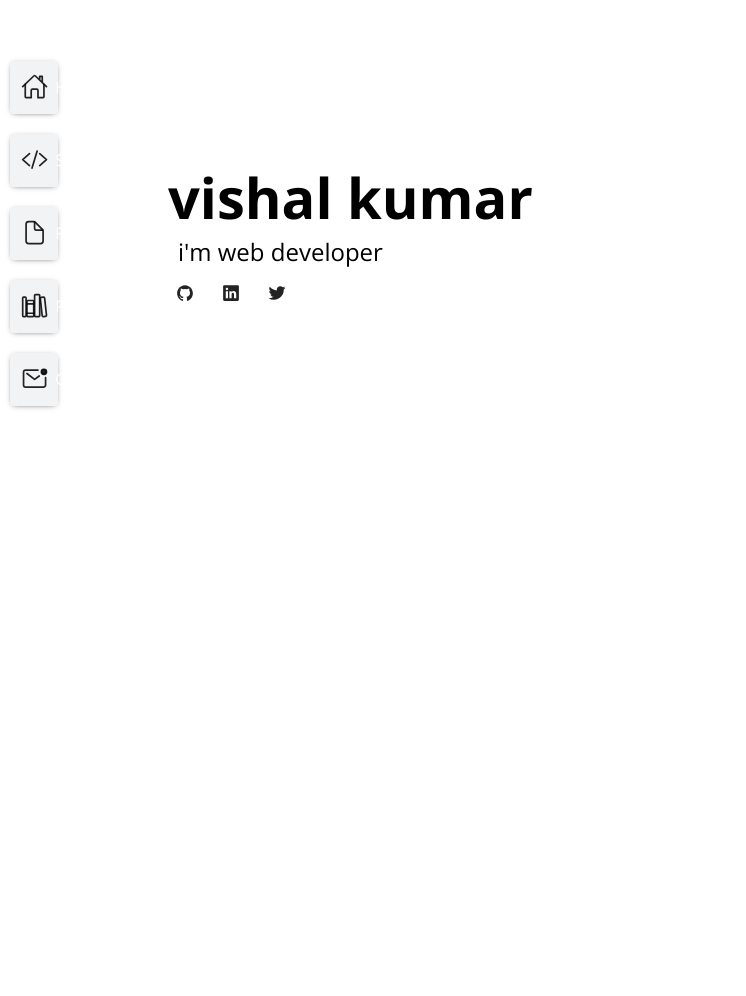
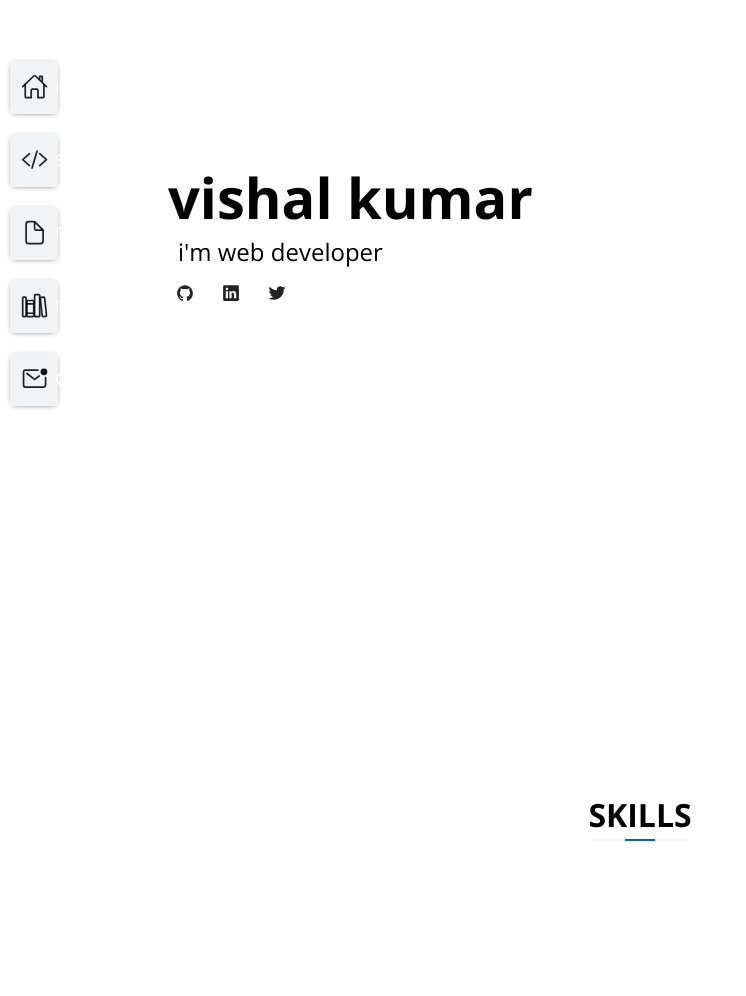
Before and after one commit to vishalkumar12323/Vishal-Portfolios-, a website built with Vite: page index.html in a window 1280 px wide. Shown: the part 167-1163 px from the top of the page, without its empty margins (0-746 px from the left). Before the commit the page ends 800 px from the top, so only its background shows below. Built offline with nearby package versions, Linux system fonts and the light colour scheme.

Commit message:
add skill section

```diff
--- a/css/style.css
+++ b/css/style.css
@@ -32,9 +32,11 @@ li {
 
 .section {
     padding: 10rem 9rem;
+    overflow: hidden;
 }
 
 
+/* Header-Section  */
 #header {
     position: fixed;
     top: 0;
@@ -123,3 +125,36 @@ li {
 .left .social-link .s-link ion-icon:hover {
     color: var(--bg-color);
 }
+
+/* Skill-Section */
+/* .skill-section {
+
+} */
+
+.skill-section .section-title h2 {
+    font-size: 2rem;
+    display: flex;
+    justify-content: center;
+    align-items: center;
+    position: relative;
+}
+
+.section-title h2::before {
+    content: "";
+    position: absolute;
+    bottom: -5px;
+    width: 100px;
+    height: 2px;
+    margin: 0 auto;
+    background-color: var(--bg-hover);
+}
+
+.section-title h2::after {
+    content: "";
+    position: absolute;
+    bottom: -5px;
+    width: 30px;
+    height: 2px;
+    margin: 0 auto;
+    background-color: var(--bg-color);
+}
--- a/index.html
+++ b/index.html
@@ -54,17 +54,26 @@
             <div class="social-link">
               <ul>
                 <li>
-                  <a href="#" class="s-link"
+                  <a
+                    href="https://github.com/vishalkumar12323"
+                    class="s-link"
+                    target="_blank"
                     ><ion-icon name="logo-github" size="small"></ion-icon
                   ></a>
                 </li>
                 <li>
-                  <a href="#" class="s-link"
+                  <a
+                    href="https://www.linkedin.com/in/vishal-ninaniya/"
+                    target="_blank"
+                    class="s-link"
                     ><ion-icon name="logo-linkedin" size="small"></ion-icon
                   ></a>
                 </li>
                 <li>
-                  <a href="#" class="s-link"
+                  <a
+                    href="https://twitter.com/vishalkumar2654"
+                    class="s-link"
+                    target="_blank"
                     ><ion-icon name="logo-twitter" size="small"></ion-icon
                   ></a>
                 </li>
@@ -75,6 +84,16 @@
         </div>
       </div>
     </main>
+
+    <section class="section skill-section">
+      <div class="section-title">
+        <h2>SKILLS</h2>
+      </div>
+
+      <div class="skills">
+        <div class="grid grid-two-cols"></div>
+      </div>
+    </section>
 
     <script type="module" src="javascript/main.js"></script>
     <script
```
